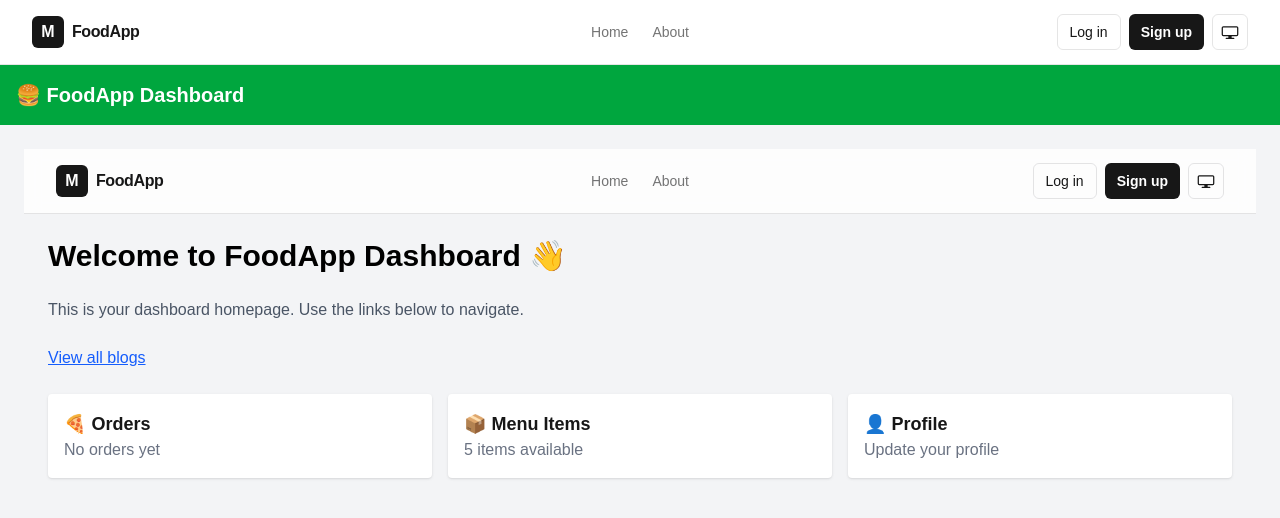
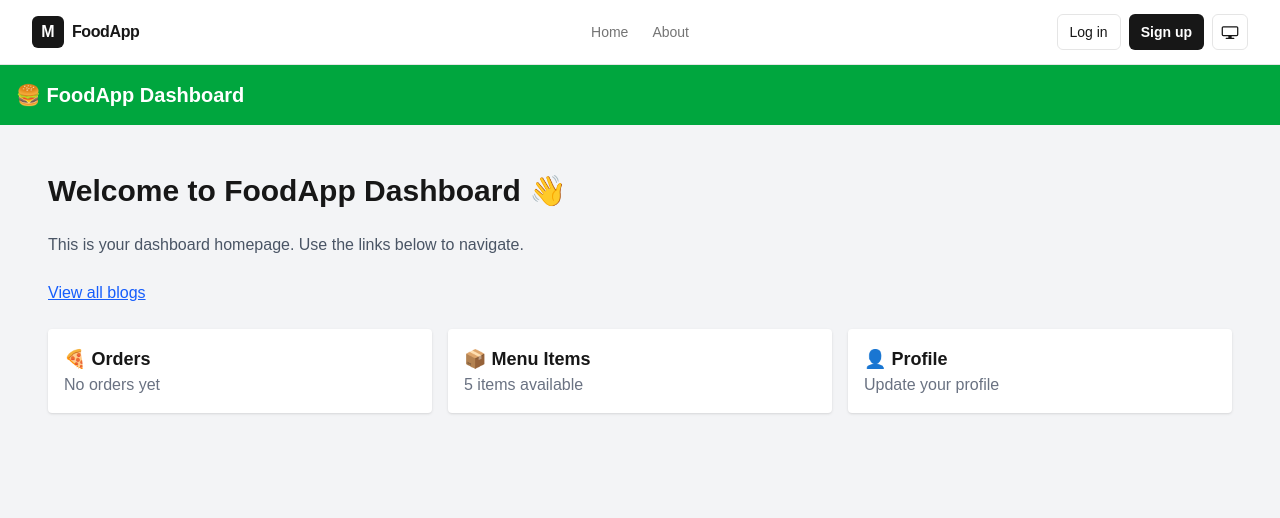
Before and after one commit to das-bhogendra/web-API-foodapp, a Next.js app: page /dashboard in a window 1280 px wide. Shown: the top 518 px of the page. Built offline with nearby package versions, Linux system fonts and the light colour scheme.

Commit message:
some change in dashboard

```diff
--- a/app/dashboard/page.tsx
+++ b/app/dashboard/page.tsx
@@ -1,49 +1,39 @@
 "use client";
 
 import Link from "next/link";
-import Header from "../components/Header"; // path adjust according to your project
-import ThemeToggle from "../components/ThemeToggle";
 
 export default function DashboardHome() {
   return (
-    <div className="min-h-screen bg-gray-100 dark:bg-gray-900">
-      {/* Header with ThemeToggle */}
-      <Header />
-
-      {/* Main Content */}
-      <main className="max-w-7xl mx-auto p-6 space-y-6">
-        <h1 className="text-3xl font-bold text-black dark:text-white">
-          Welcome to FoodApp Dashboard 👋
-        </h1>
-        <p className="text-gray-600 dark:text-gray-300">
+    <div className="space-y-6 p-6">
+      <h1 className="text-3xl font-bold">Welcome to FoodApp Dashboard 👋</h1>
+      <p className="text-gray-600">
         This is your dashboard homepage. Use the links below to navigate.
       </p>
 
       {/* Links to dummy blog section */}
       <div className="space-y-2">
-          <Link href="/dashboard/blogs" className="text-blue-600 dark:text-blue-400 underline">
+        <Link href="/dashboard/blogs" className="text-blue-600 underline">
           View all blogs
         </Link>
       </div>
 
       {/* Dummy dashboard cards */}
       <div className="grid grid-cols-1 md:grid-cols-3 gap-4 mt-4">
-          <div className="p-4 bg-white dark:bg-gray-800 rounded shadow">
+        <div className="p-4 bg-white rounded shadow">
           <h2 className="font-semibold text-lg">🍕 Orders</h2>
-            <p className="text-gray-500 dark:text-gray-400">No orders yet</p>
+          <p className="text-gray-500">No orders yet</p>
         </div>
 
-          <div className="p-4 bg-white dark:bg-gray-800 rounded shadow">
+        <div className="p-4 bg-white rounded shadow">
           <h2 className="font-semibold text-lg">📦 Menu Items</h2>
-            <p className="text-gray-500 dark:text-gray-400">5 items available</p>
+          <p className="text-gray-500">5 items available</p>
         </div>
 
-          <div className="p-4 bg-white dark:bg-gray-800 rounded shadow">
+        <div className="p-4 bg-white rounded shadow">
           <h2 className="font-semibold text-lg">👤 Profile</h2>
-            <p className="text-gray-500 dark:text-gray-400">Update your profile</p>
+          <p className="text-gray-500">Update your profile</p>
         </div>
       </div>
-      </main>
     </div>
   );
 }
```
Lines whose indentation alone changed are shown as unchanged.
